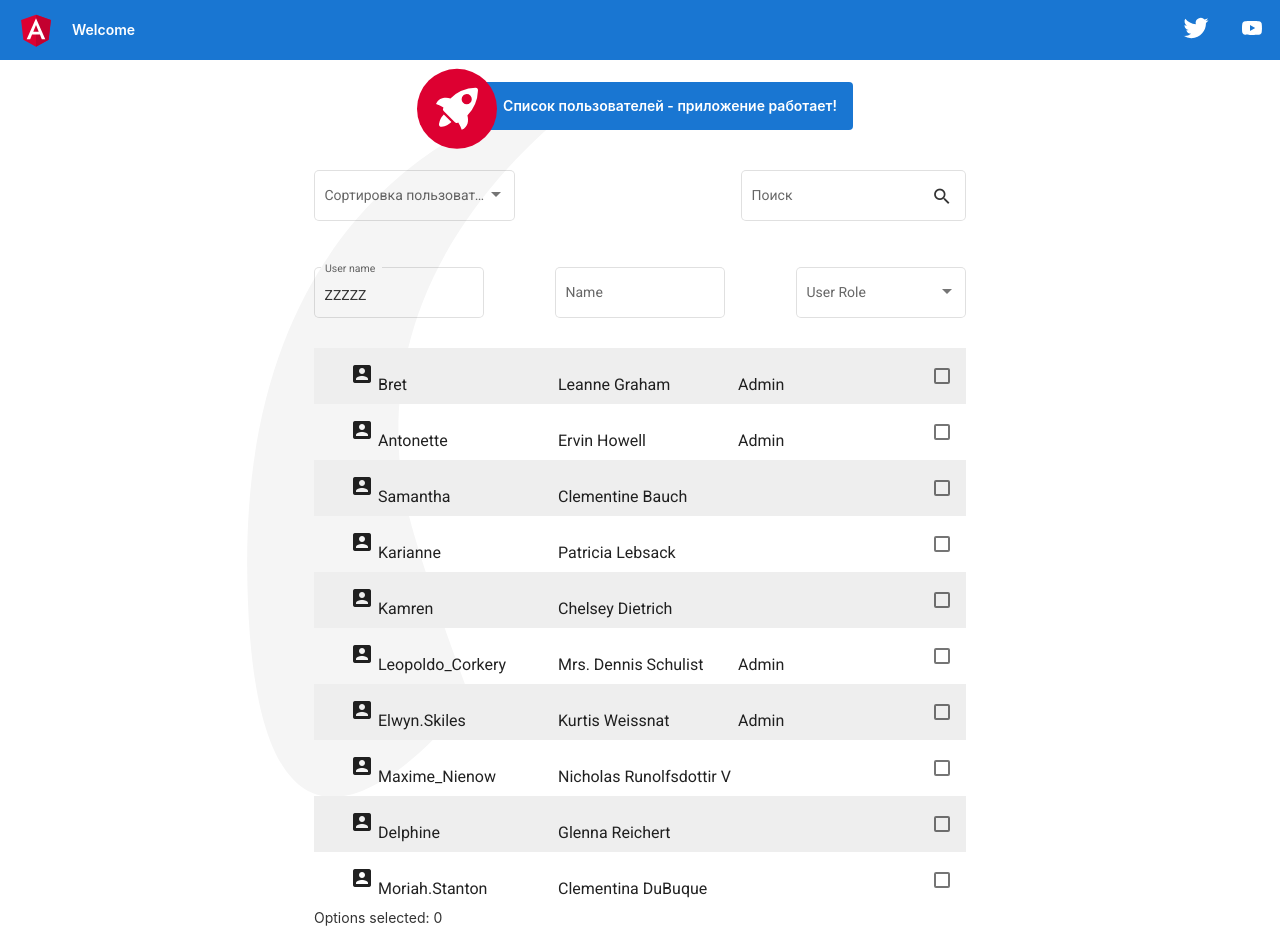
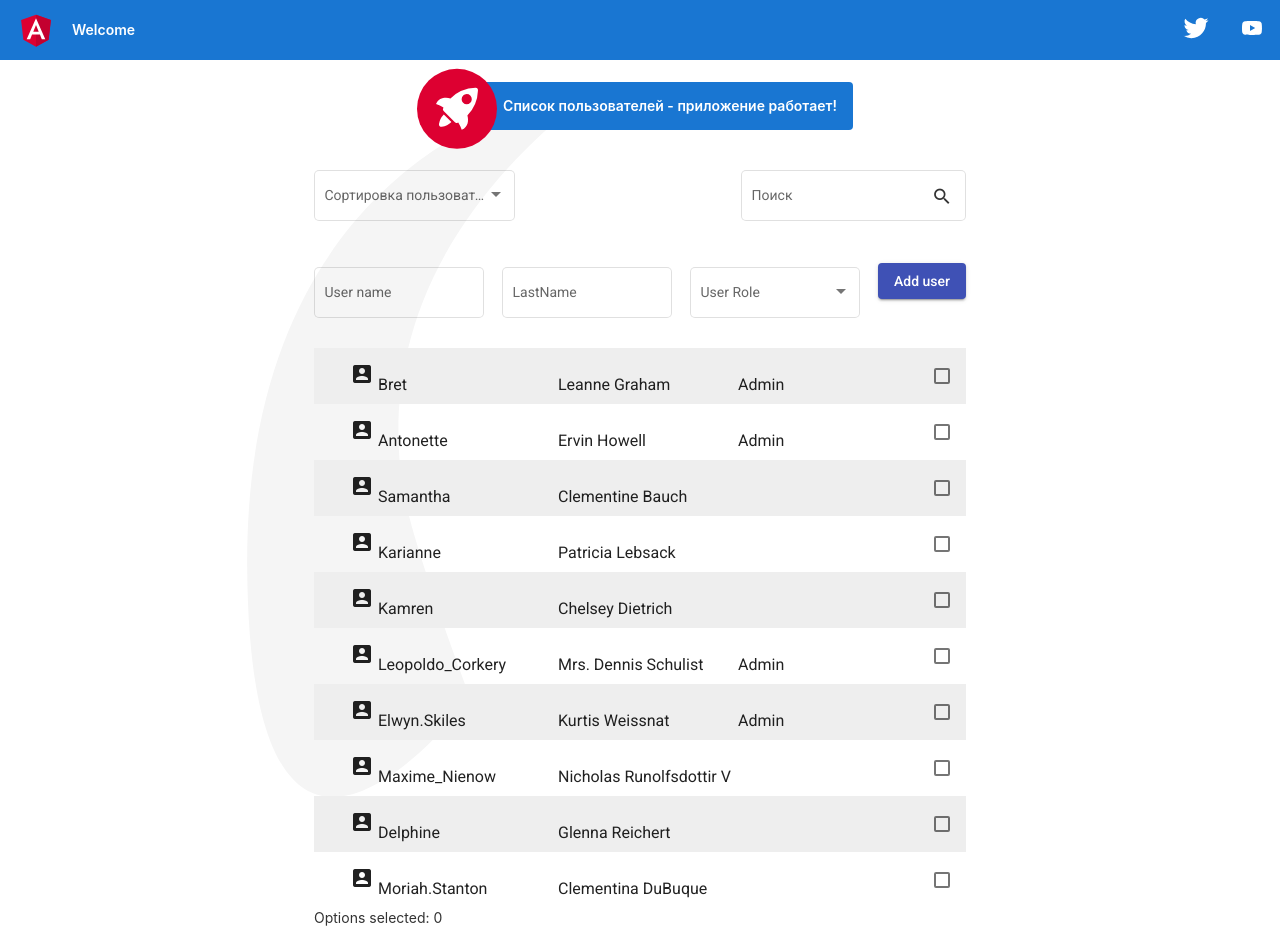
Before and after one commit to BoberLob/AngEC, an Angular app in the folder hw-app4/: page / in a window 1280 px wide. Built offline with nearby package versions, Linux system fonts and the light colour scheme.

Commit message:
func addUser(User)
 addUser(user: User) {
    this.usersList.unshift(user);
  }

```diff
--- a/hw-app4/src/app/users-list/users-list.component.html
+++ b/hw-app4/src/app/users-list/users-list.component.html
@@ -29,17 +29,20 @@
     </mat-form-field>
 
     <mat-form-field class="field" appearance="outline">
-      <mat-label>Name</mat-label>
+      <mat-label>LastName</mat-label>
       <input matInput placeholder="LastName" [(ngModel)]="lastname" />
     </mat-form-field>
 
     <mat-form-field class="field" appearance="outline">
       <mat-label>User Role</mat-label>
-      <mat-select #list (selectionChange)="sort(list.value)">
+      <mat-select [(ngModel)]="role">
         <mat-option value="Admin">Admin</mat-option>
         <mat-option value="User">User</mat-option>
       </mat-select>
     </mat-form-field>
+    <button mat-raised-button color="primary" (click)="addUser()">
+      Add user
+    </button>
   </div>
 </section>
 
--- a/hw-app4/src/app/users-list/users-list.component.ts
+++ b/hw-app4/src/app/users-list/users-list.component.ts
@@ -16,17 +16,30 @@ export class UsersListComponent implements OnInit {
 
   ngOnInit(): void {
     this.usersList = this.userService.getUsersList();
-    //для теста поля username
-    setTimeout(() => {
-      this.username = 'ZZZZZ';
-    }, 2000);
   }
+
   search(query: string) {
     this.usersList = this.userService.findUser(query);
   }
+
   sort(direction: string) {
     // console.log(direction);
 
     this.usersList = this.userService.sortUsers(direction);
   }
+
+  addUser() {
+    // console.log(this.lastname, this.role);
+
+    this.userService.addUser({
+      id: Math.floor(Math.random() * 6 + 10),
+      name: this.username,
+      username: this.lastname,
+      email: '',
+      role: this.role,
+      phone: '',
+      website: '',
+    });
+    this.usersList = this.userService.getUsersList();
+  }
 }
--- a/hw-app4/src/app/users.service.ts
+++ b/hw-app4/src/app/users.service.ts
@@ -20,6 +20,16 @@ export class UserListService {
     return this.usersList.sort(
       (a, b) => direction * (a.username > b.username ? 1 : -1)
     );
+  }
+
+  addUser(user: User) {
+    this.usersList.unshift(user);
+  }
+
+  deleteUsers(users: User[]) {
+    users.forEach((user) => {
+      this.usersList = this.usersList.filter((item) => item.id !== user.id);
+    });
   }
 
   usersList: User[] = [
```
